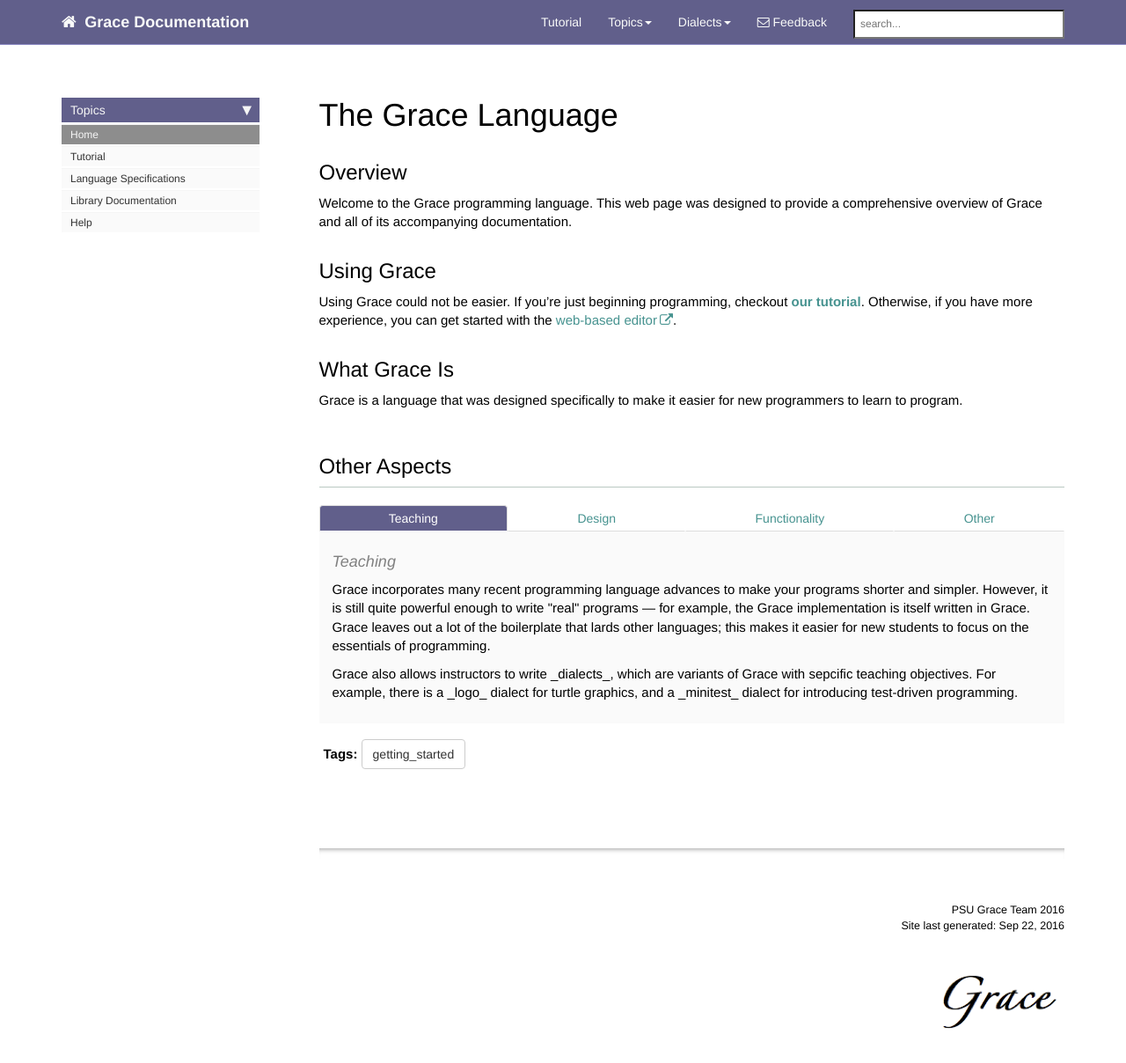
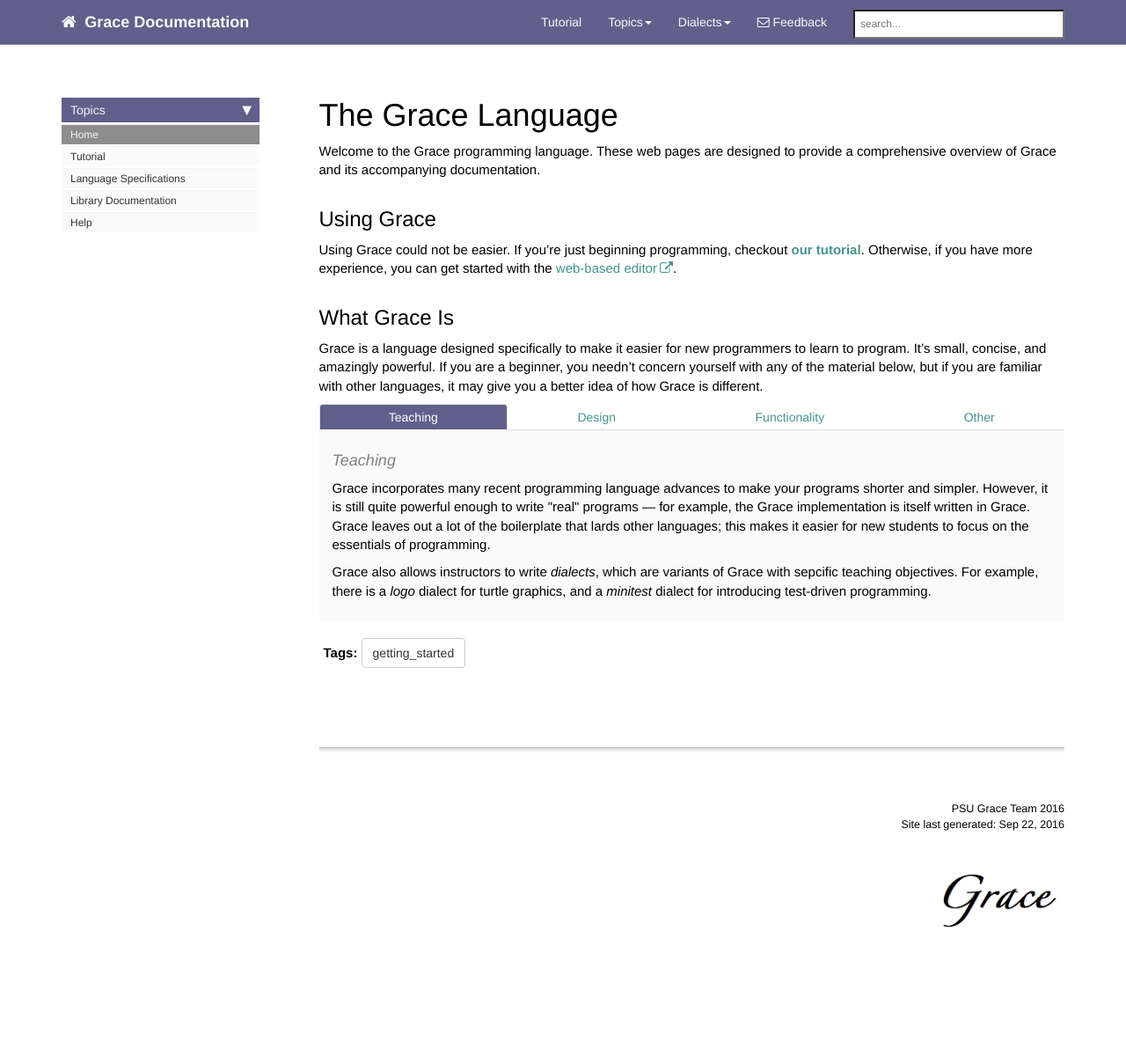
Before and after one commit to gracelang/language, a Jekyll site: the page built from website/index.md, in a window 1280 px wide and 1273 px high. Shown: the top 1208 px of the window at 88% size. Built offline with Jekyll 4.4.1, drawn with Linux system fonts in a browser that asks for light colours; nearby versions of some CDN libraries; comment, search, counter and statistics services are not loaded.

Commit message:
Re-writes the text.

```diff
--- a/website/index.md
+++ b/website/index.md
@@ -6,10 +6,8 @@ toc: false
 type: homepage
 ---
 
-## Overview
-
-Welcome to the Grace programming language. This web page was designed to provide a comprehensive overview of
-Grace and all of its accompanying documentation.
+Welcome to the Grace programming language. These web pages are designed to provide a comprehensive overview of
+Grace and its accompanying documentation.
 
 ## Using Grace
 
@@ -18,13 +16,12 @@ Otherwise, if you have more experience, you can get started with the [web-based
 
 ## What Grace Is
 
-Grace is a language that was designed specifically to make it easier for new programmers to learn to program.
+Grace is a language designed specifically to make it easier for new programmers to learn to program.  It's small,
+concise, and amazingly powerful. If you are a beginner, you needn't concern yourself with any of the material below,
+but if you are familiar with other languages, it may give you a better idea of how Grace is different.
 
 <html>
  <div class="row">
-        <div class="col-lg-12">
-            <h2 class="page-header">Other Aspects </h2>
-        </div>
         <div class="col-lg-12">
               <ul id="myTab" class="nav nav-tabs nav-justified">
                 <li class="active"><a href="#service-one" data-toggle="tab"> Teaching</a>
@@ -41,7 +38,7 @@ Grace is a language that was designed specifically to make it easier for new pro
                     <h4>Teaching</h4>
                     <p> Grace incorporates many recent programming language advances to make your programs shorter and simpler.  However, it is still
                     quite powerful enough to write "real" programs — for example, the Grace implementation is itself written in Grace.  Grace leaves out a lot of the boilerplate that lards other languages; this  makes it easier for new students to focus on the essentials of programming.</p>
-                    <p>Grace also allows instructors to write _dialects_, which are variants of Grace with sepcific teaching objectives.                      For example, there is a _logo_ dialect for turtle graphics, and a _minitest_ dialect for introducing test-driven programming.</p>
+                    <p>Grace also allows instructors to write <i>dialects</i>, which are variants of Grace with sepcific teaching objectives.                      For example, there is a <i>logo</i> dialect for turtle graphics, and a <i>minitest</i> dialect for introducing test-driven programming.</p>
                 </div>
                 <div class="tab-pane fade" id="service-two">
                      <h4>Design</h4>
@@ -52,12 +49,13 @@ Grace is a language that was designed specifically to make it easier for new pro
                      <p> Grace is a full-object-based langauge, and also includes some features that are not object-based, such as pattern matching.
                      This enables instructors to compare various progarmming styles without leaving the language.</p>
                      <p> Grace has an object-oriented type system, but its use is optional.  Variables and methods that are not annotated with types are
-                     assumed to have type `Unknown`, and are not checked.  At the instructor's discretion, dialects can be used to require type annotations.
+                     assumed to have type `Unknown`, and are not checked.  At the instructor's discretion, dialects can be used to require type annotations.</p>
                 </div>
                 <div class="tab-pane fade" id="service-four">
-                     <h4>Other</h4>
-                     <p>Grace has been described in [several technical papers](http://gracelang.org/applications/articles-projects/publications-about-grace/) presented at international programming conferences.  The website for discussing Grace's design is [gracelang.org](http://gracelang.org).</p>
+                     <h4>Other Resources</h4>
+                     <p>Grace has been described in <a href="http://gracelang.org/applications/articles-projects/publications-about-grace/">several technical papers</a> presented at international programming conferences.  The website for discussing Grace's design is <a href="http://gracelang.org">gracelang.org</a>.</p>
                 </div>
             </div>
         </div>
+ </div>
 </html>
```
